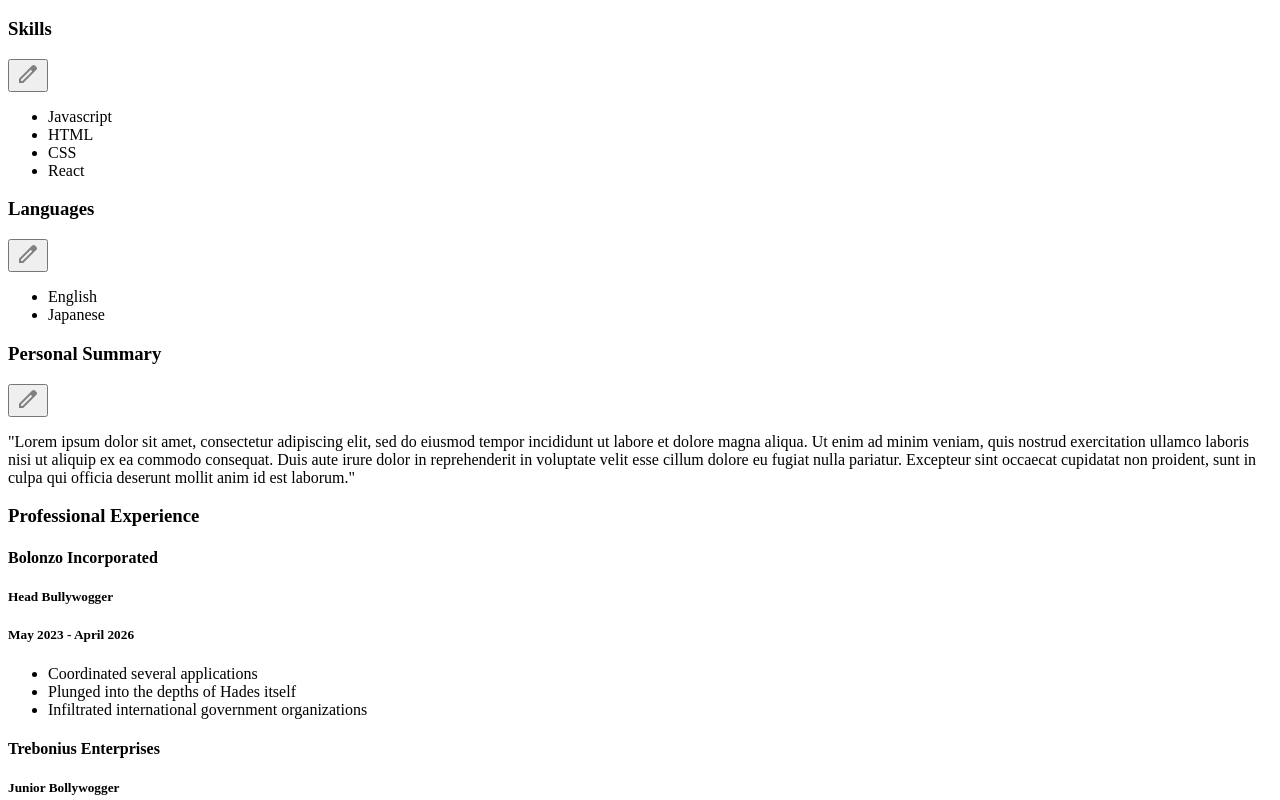
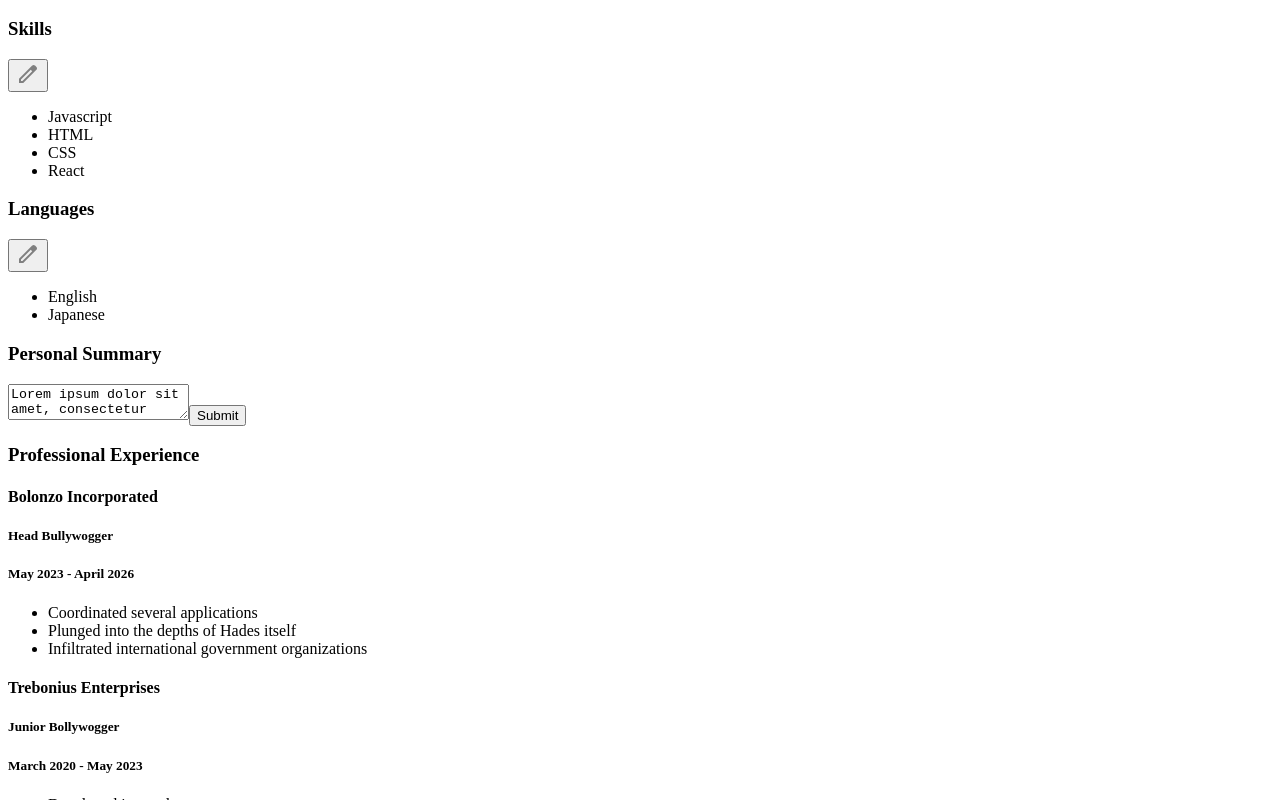
Before and after one commit to Q-Chan97/cv-application, a React (Vite) app: page / in a window 1280 px wide. Both pictures are taken after a click on the button 28 px from the left and 857 px from the top of the page. Shown: the part 457-1257 px from the top of the page. Built offline with nearby package versions, Linux system fonts and the light colour scheme; the HTML template or start-up script is replaced by a standard one.

Commit message:
feat: Create editing state and input

```diff
--- a/src/components/Summary.jsx
+++ b/src/components/Summary.jsx
@@ -1,13 +1,53 @@
-export default function Summary() {
-    return (
-        <section className="main-section-wrapper">
-            <div className="heading-wrapper">
-                <h3>Personal Summary</h3>
-                <button className="edit-button">
+import { useState } from "react";
+
+export default function Summary({userInfo, setUserInfo}) {
+  const [editFlag, setEditFlag] = useState(false);
+
+  function handleSummaryChange(e) {
+    setUserInfo({
+        ...userInfo,
+        summary: e.target.value
+    })
+  }
+
+  function enableEdit() {
+    if (editFlag === false) {
+      setEditFlag(true);
+    } else setEditFlag(false)
+  }
+
+  function submitChanges() {
+    if (editFlag === true) {
+      setEditFlag(false)
+    } else setEditFlag(true)
+  }
+
+  return (
+    <section className="main-section-wrapper">
+        <div className="heading-wrapper">
+            <h3>Personal Summary</h3>
+            {!editFlag &&
+                <button aria-label="edit-button" type="button" className="edit-button" onClick={enableEdit}>
                     <svg xmlns="http://www.w3.org/2000/svg" height="24px" viewBox="0 -960 960 960" width="24px" fill="#808080"><path d="M200-200h57l391-391-57-57-391 391v57Zm-80 80v-170l528-527q12-11 26.5-17t30.5-6q16 0 31 6t26 18l55 56q12 11 17.5 26t5.5 30q0 16-5.5 30.5T817-647L290-120H120Zm640-584-56-56 56 56Zm-141 85-28-29 57 57-29-28Z"/></svg>
                 </button>
+            }
+        </div>
+        {!editFlag ? (
+            <div>
+                <p>{userInfo.summary}</p>
             </div>
-            <p>"Lorem ipsum dolor sit amet, consectetur adipiscing elit, sed do eiusmod tempor incididunt ut labore et dolore magna aliqua. Ut enim ad minim veniam, quis nostrud exercitation ullamco laboris nisi ut aliquip ex ea commodo consequat. Duis aute irure dolor in reprehenderit in voluptate velit esse cillum dolore eu fugiat nulla pariatur. Excepteur sint occaecat cupidatat non proident, sunt in culpa qui officia deserunt mollit anim id est laborum."</p>
-        </section>
+        ) : (
+            <div className="editing">
+                <textarea
+                    value={userInfo.summary}
+                    className="edit-summary-field"
+                    onChange={handleSummaryChange}>
+                </textarea>
+                <button type="button" className="submit editing-button" onClick={submitChanges}>
+                    Submit
+                </button>
+            </div>
+        )}
+    </section>
     )
 }
```
